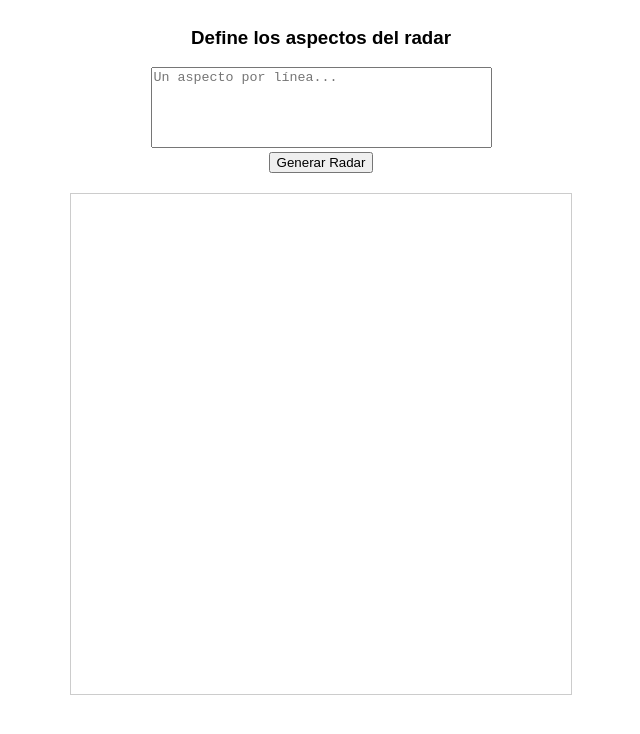
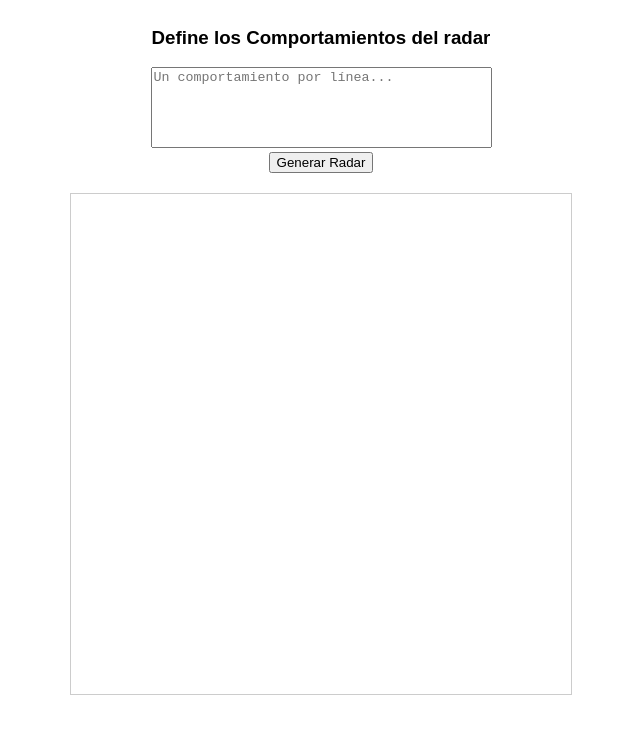
Before and after one commit to eFDiBi/team-radar, a plain HTML site: page index.html in a window 1280 px wide. Shown: the whole page, without its empty margins (319-959 px from the left). Drawn offline with Linux system fonts and the light colour scheme.

Commit message:
Update index.html

```diff
--- a/index.html
+++ b/index.html
@@ -8,8 +8,8 @@
 <body>
 
   <div style="text-align:center; margin-bottom: 20px;">
-    <h3>Define los aspectos del radar</h3>
-    <textarea id="input-aspects" rows="5" cols="40" placeholder="Un aspecto por línea..."></textarea><br>
+    <h3>Define los Comportamientos del radar</h3>
+    <textarea id="input-aspects" rows="5" cols="40" placeholder="Un comportamiento por línea..."></textarea><br>
     <button onclick="generateRadar()">Generar Radar</button>
   </div>
 
```
